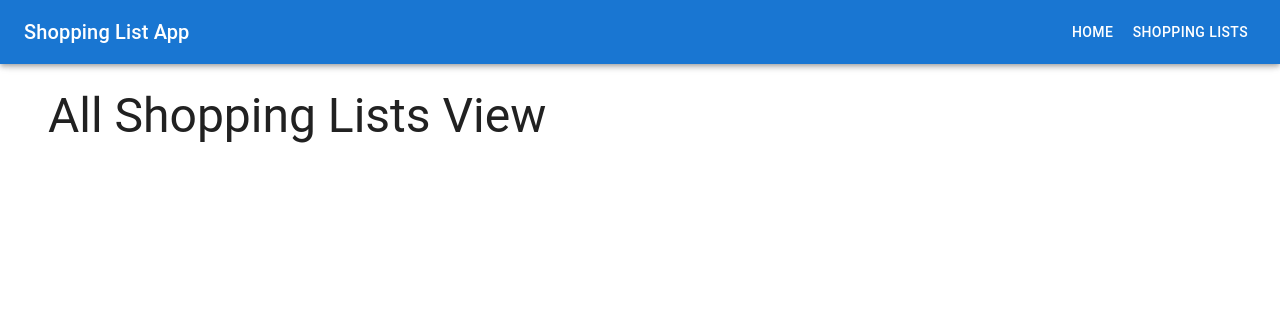
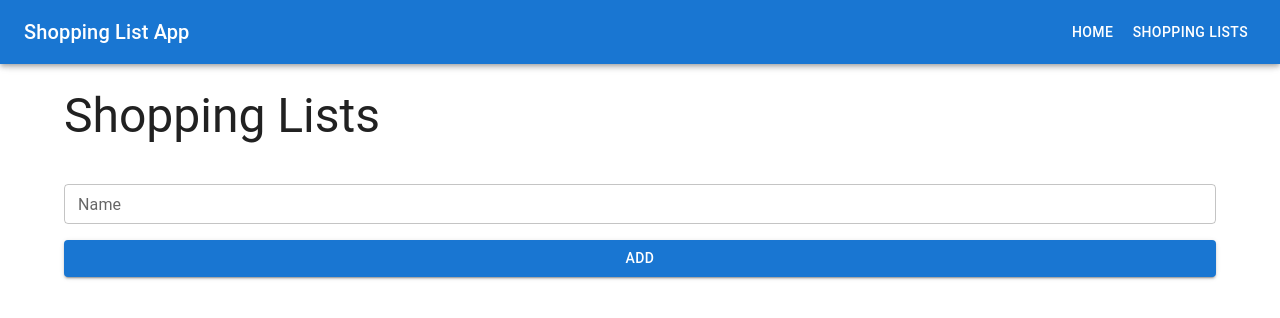
Before and after one commit to bac-dam-1991/shopping-list-app, a React (Create React App) app in the folder front-end/: page /shopping-lists in a window 1280 px wide. Shown: the top 318 px of the page. Built offline with nearby package versions, Linux system fonts and the light colour scheme.

Commit message:
Created ShoppingListForm using react-hook-form

```diff
--- a/front-end/package.json
+++ b/front-end/package.json
@@ -10,6 +10,7 @@
     "@mui/material": "^5.11.1",
     "react": "^18.2.0",
     "react-dom": "^18.2.0",
+    "react-hook-form": "^7.41.1",
     "react-router-dom": "^6.6.1",
     "react-scripts": "5.0.1"
   },
--- a/front-end/src/components/Navbar.tsx
+++ b/front-end/src/components/Navbar.tsx
@@ -108,7 +108,7 @@ export const Navbar = ({ children }: NavbarProps) => {
           {drawer}
         </Drawer>
       </Box>
-      <Box component="main" sx={{ p: 3 }}>
+      <Box component="main" sx={{ p: 3, width: "100%" }}>
         <Toolbar />
         {children}
       </Box>
--- /dev/null
+++ b/front-end/src/forms/ShoppingListForm.tsx
@@ -0,0 +1,31 @@
+import { TextField, Button, Stack } from "@mui/material";
+import { useForm } from "react-hook-form";
+
+interface ShoppingListFormFields {
+  name: string;
+}
+
+export const ShoppingListForm = () => {
+  const { register, handleSubmit } = useForm<ShoppingListFormFields>();
+
+  const onSubmit = (formFields: ShoppingListFormFields) => {
+    console.log(formFields);
+  };
+
+  return (
+    <form onSubmit={handleSubmit(onSubmit)}>
+      <Stack spacing={2}>
+        <TextField
+          label="Name"
+          variant="outlined"
+          fullWidth
+          size="small"
+          {...register("name")}
+        />
+        <Button variant="contained" fullWidth type="submit">
+          Add
+        </Button>
+      </Stack>
+    </form>
+  );
+};
--- a/front-end/src/views/AllShoppingListsView.tsx
+++ b/front-end/src/views/AllShoppingListsView.tsx
@@ -1,11 +1,13 @@
 import { Container, Typography } from "@mui/material";
+import { ShoppingListForm } from "../forms/ShoppingListForm";
 
 export const AllShoppingListsView = () => {
   return (
     <Container>
-      <Typography variant="h3" component="h1">
-        All Shopping Lists View
+      <Typography variant="h3" component="h1" sx={{ mb: 5 }}>
+        Shopping Lists
       </Typography>
+      <ShoppingListForm />
     </Container>
   );
 };
```
Also changed, not shown: 1 other file (tests, documents, lock files or other folders).
